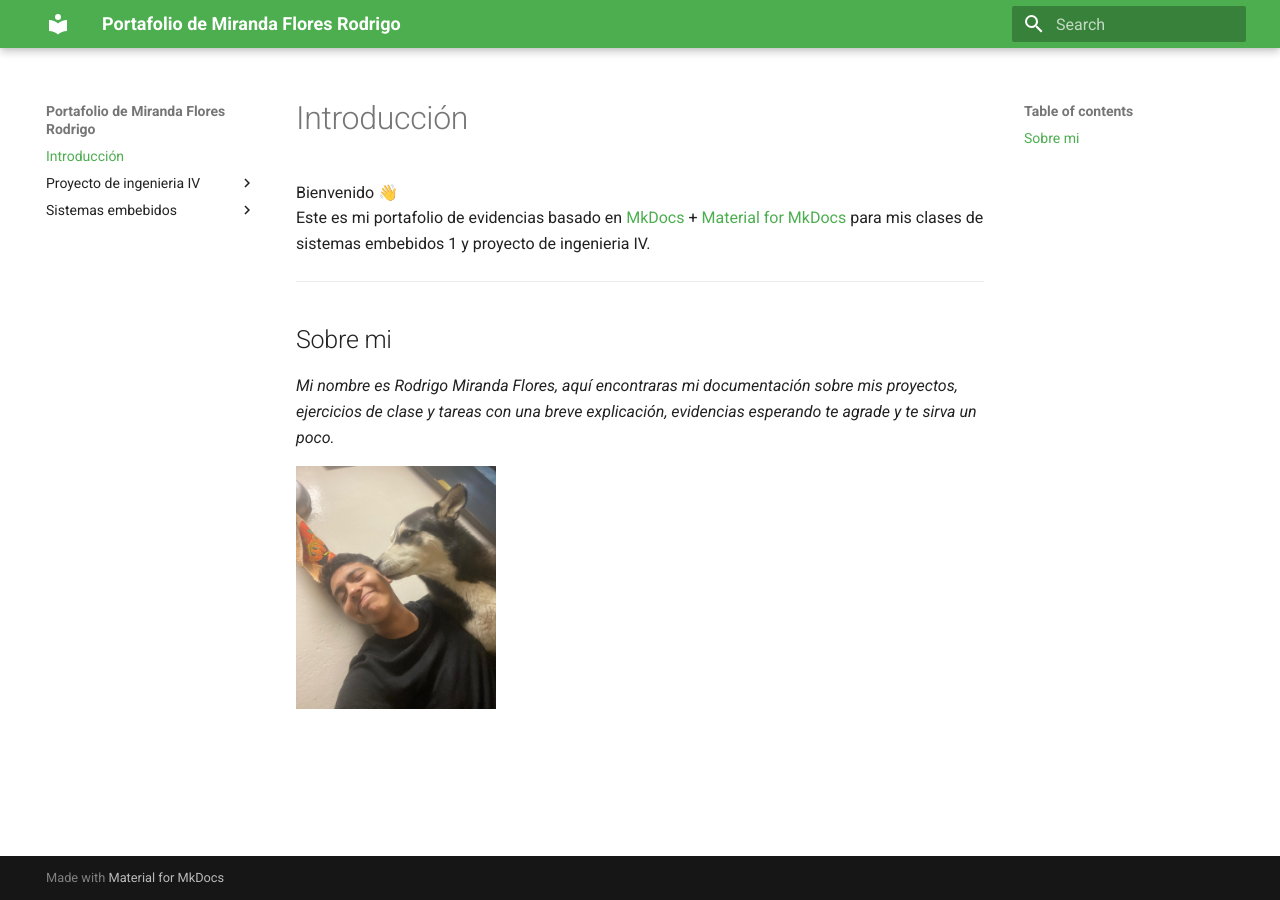
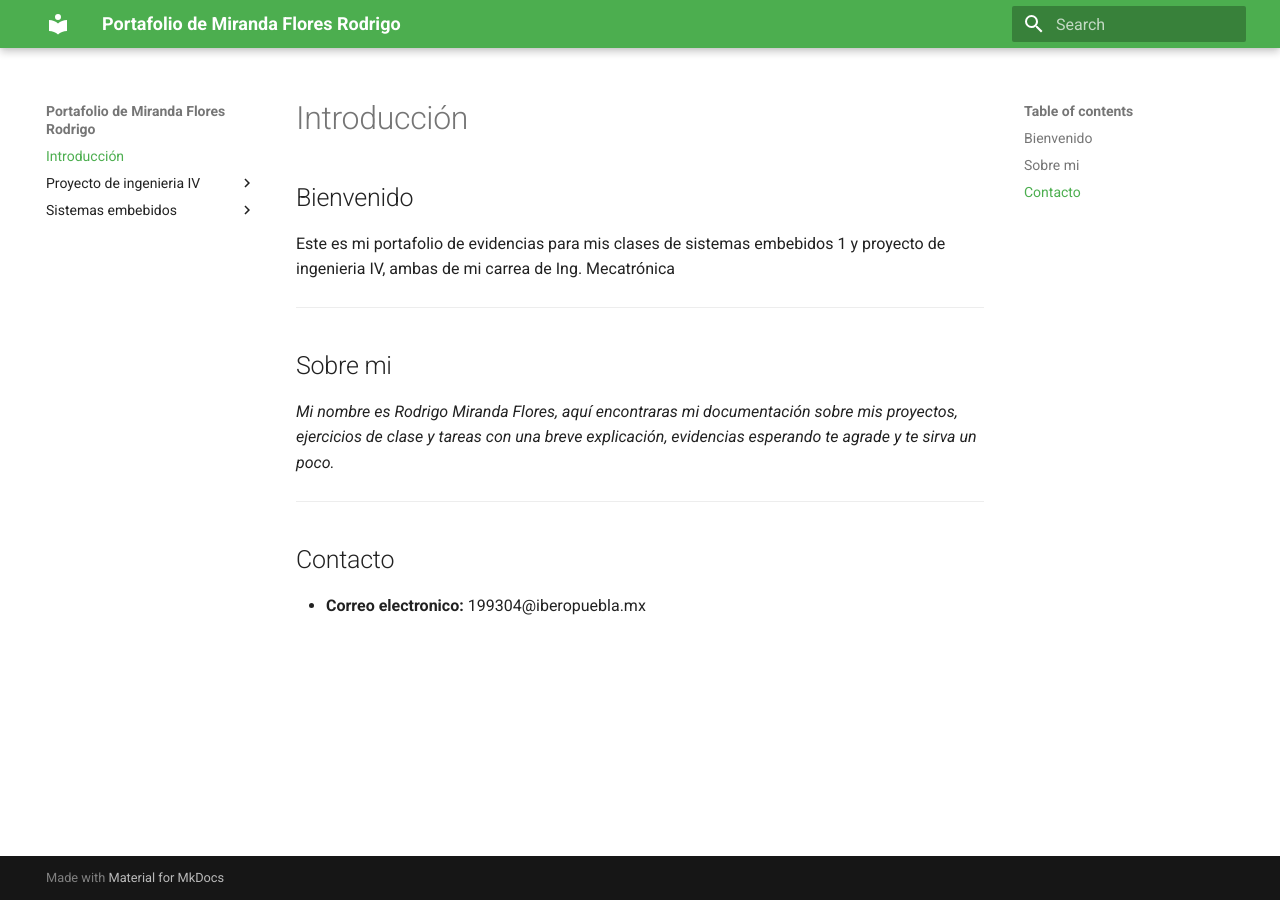
Before and after one commit to Parzival8970/evidencias, an MkDocs documentation site: the page built from docs/index.md, in a window 1280 px wide. Built offline with MkDocs 1.6.1 and Material for MkDocs 9.7.7, drawn with Linux system fonts in a browser that asks for light colours.

```diff
--- a/docs/index.md
+++ b/docs/index.md
@@ -1,7 +1,7 @@
 # Introducción
 
-Bienvenido 👋
-Este es mi portafolio de evidencias basado en [MkDocs](https://www.mkdocs.org/) + [Material for MkDocs](https://squidfunk.github.io/mkdocs-material/) para mis clases de sistemas embebidos 1 y proyecto de ingenieria IV.
+## Bienvenido
+Este es mi portafolio de evidencias para mis clases de sistemas embebidos 1 y proyecto de ingenieria IV, ambas de mi carrea de Ing. Mecatrónica
 
 ---
 
@@ -9,4 +9,7 @@ Este es mi portafolio de evidencias basado en [MkDocs](https://www.mkdocs.org/)
 
 _Mi nombre es Rodrigo Miranda Flores, aquí encontraras mi documentación sobre mis proyectos, ejercicios de clase y tareas con una breve explicación, evidencias esperando te agrade y te sirva un poco._
 
-<img src="../recursos/imgs/Yo.jpg" alt="Yo" width="200">
+---
+
+## Contacto
+- **Correo electronico:** 199304@iberopuebla.mx
```
Also changed, not shown: docs/Sistemas embebidos/Tarea 3.md (+2 -1 lines), docs/Sistemas embebidos/T3E2.png (added).
